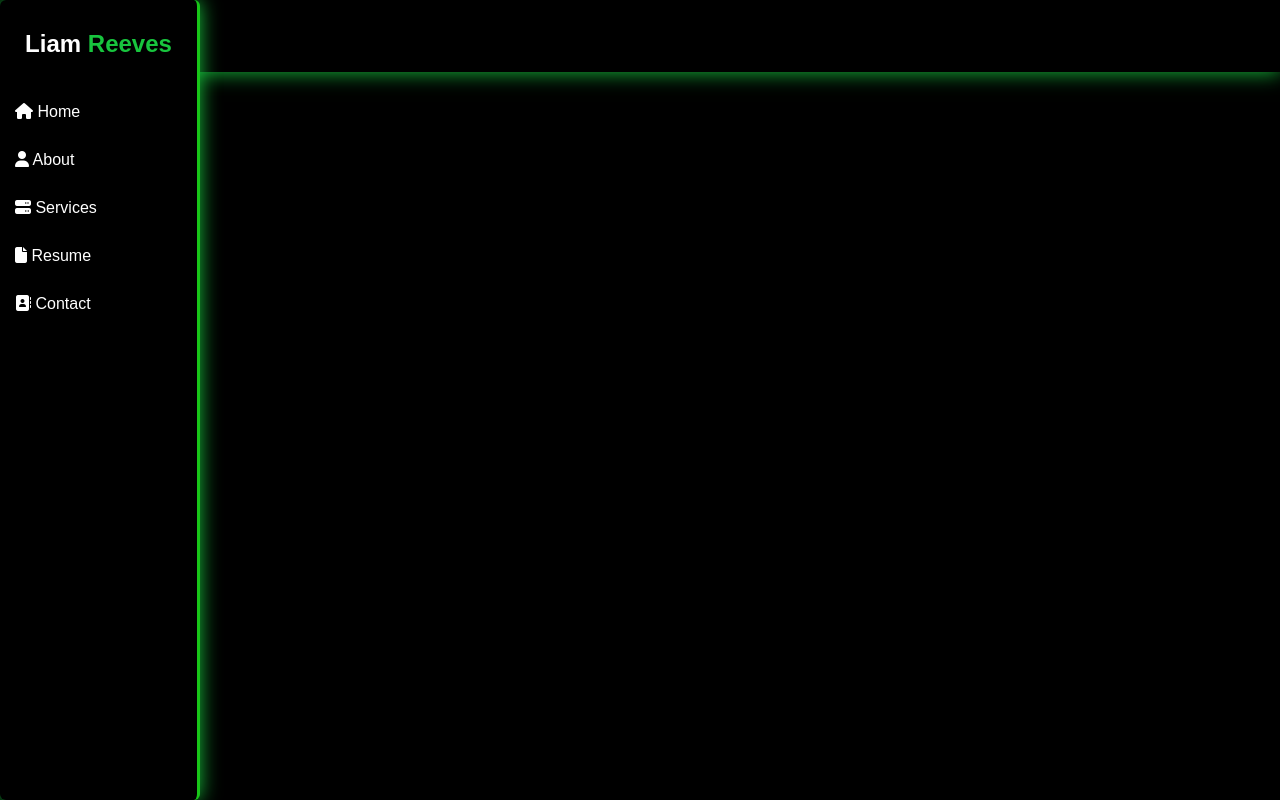
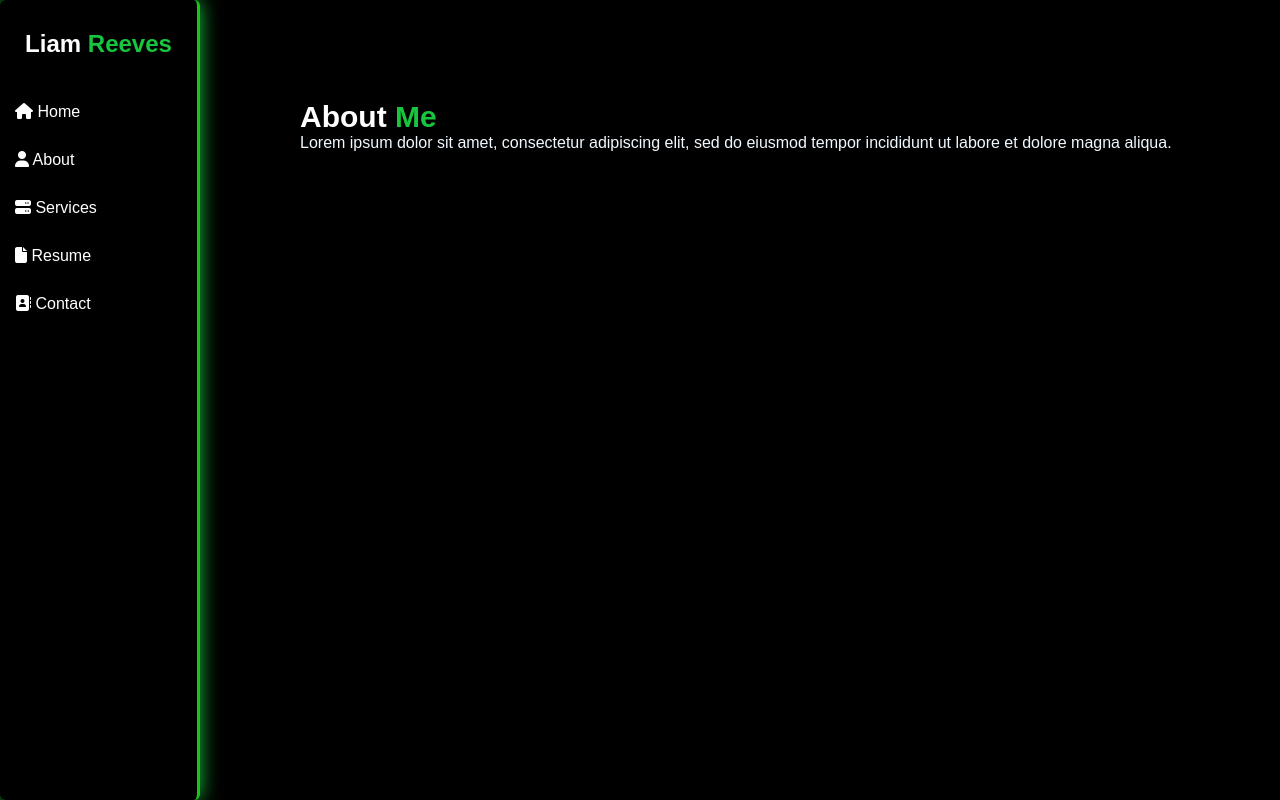
Before and after one commit to Liam-Reeves/WebHarmonics, a Django app: page /about/ in a window 1280 px wide. Run offline with Django 5.2, Linux system fonts and the light colour scheme; some libraries are stand-ins or nearby versions.

Commit message:
Designed about

```diff
--- a/interface/templates/about.html
+++ b/interface/templates/about.html
@@ -1,26 +1,27 @@
-{% extends 'layout.html'%}
+{% extends 'layout.html' %}
+
 {% load static %}
 
-{% block body%}
+
+{% block body %}
+
 <link rel="stylesheet" href="{% static 'css/about.css' %}">
-<script src="https://cdn.jsdelivr.net/npm/@srexi/purecounterjs/dist/purecounter_vanilla.js"></script>
+<section id="about-section">
+    <div class="about">
+        <h1>About <span>Me</span></h1>
+        <p>Lorem ipsum dolor sit amet, consectetur adipiscing elit,
+            sed do eiusmod tempor incididunt ut labore et dolore magna aliqua.</p>
 
 
-    <section id="counter">
-        <div class="counter-wrapper">
+    </div>
 
-            <span class="purecounter" data-purecounter-start="0" data-purecounter-end="6" data-purecounter-duration="5">0</span>
-                <p>Months+ of Experience</p>
-          </div>
+    <div class="container">
 
 
-          <div class="counter-wrapper">
-            <span class="purecounter" data-purecounter-start="0" data-purecounter-end="500" data-purecounter-duration="5">0</span>
-            <p>Happy Customers</p>
-          </div>
-
-    </section>
+    </div>
+</section>
 
 
 
-{% endblock %}
+
+{% endblock%}
--- a/static/css/about.css
+++ b/static/css/about.css
@@ -1,7 +1,18 @@
-.counter-wrapper span{
-    color: #18c618;
+#about-section{
+    margin-top: 100px;
+    margin-left: 300px;
+}
 
+.about h1{
+    font-size: 30px;
+    color: white;
 }
-.counter-wrapper p{
-    color: #18c618;
+.about h1 span{
+    color: #18c53e;
 }
+
+
+
+.about p{
+    color: aliceblue;
+}
--- a/static/css/interface.css
+++ b/static/css/interface.css
@@ -12,7 +12,7 @@
 }
 body{
     background-color: #000;
-    box-shadow: 0px 0px 20px  #18c53e;
+
 }
 html{
     scroll-behavior: smooth;
```
